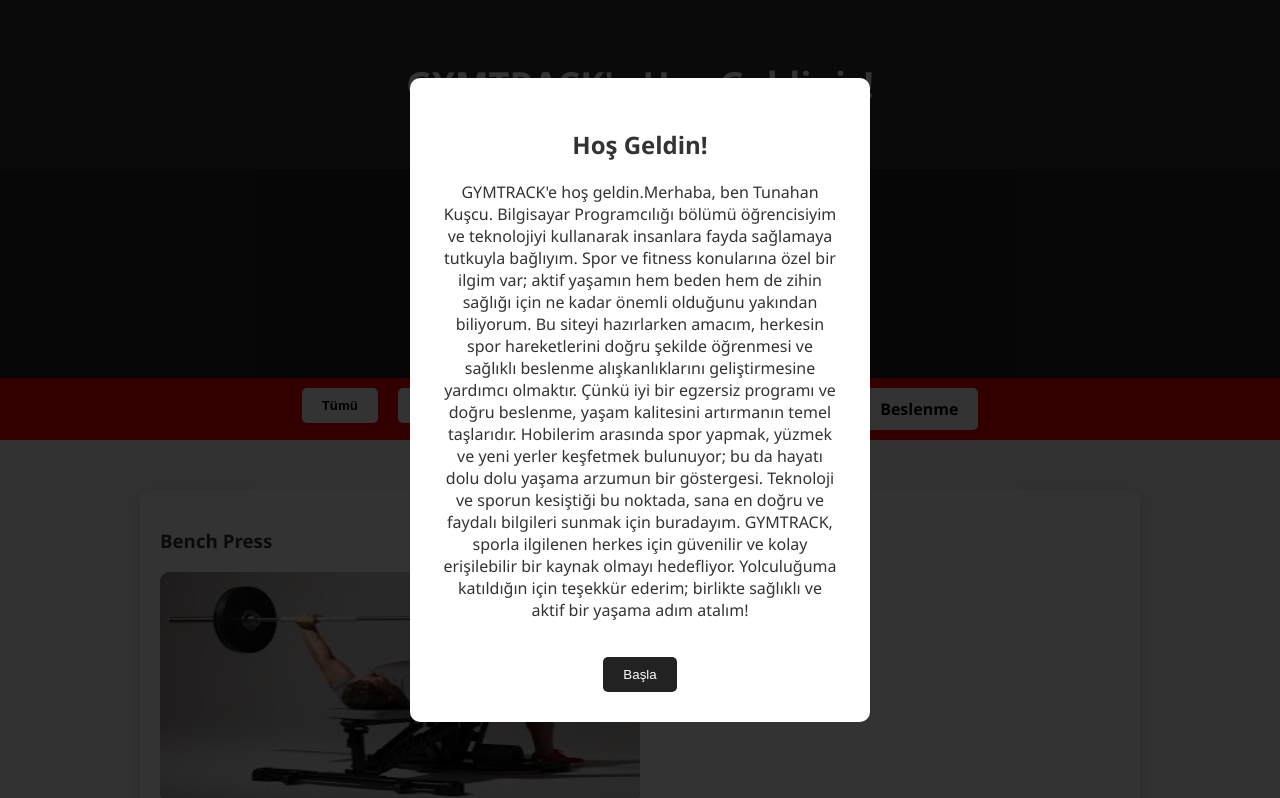
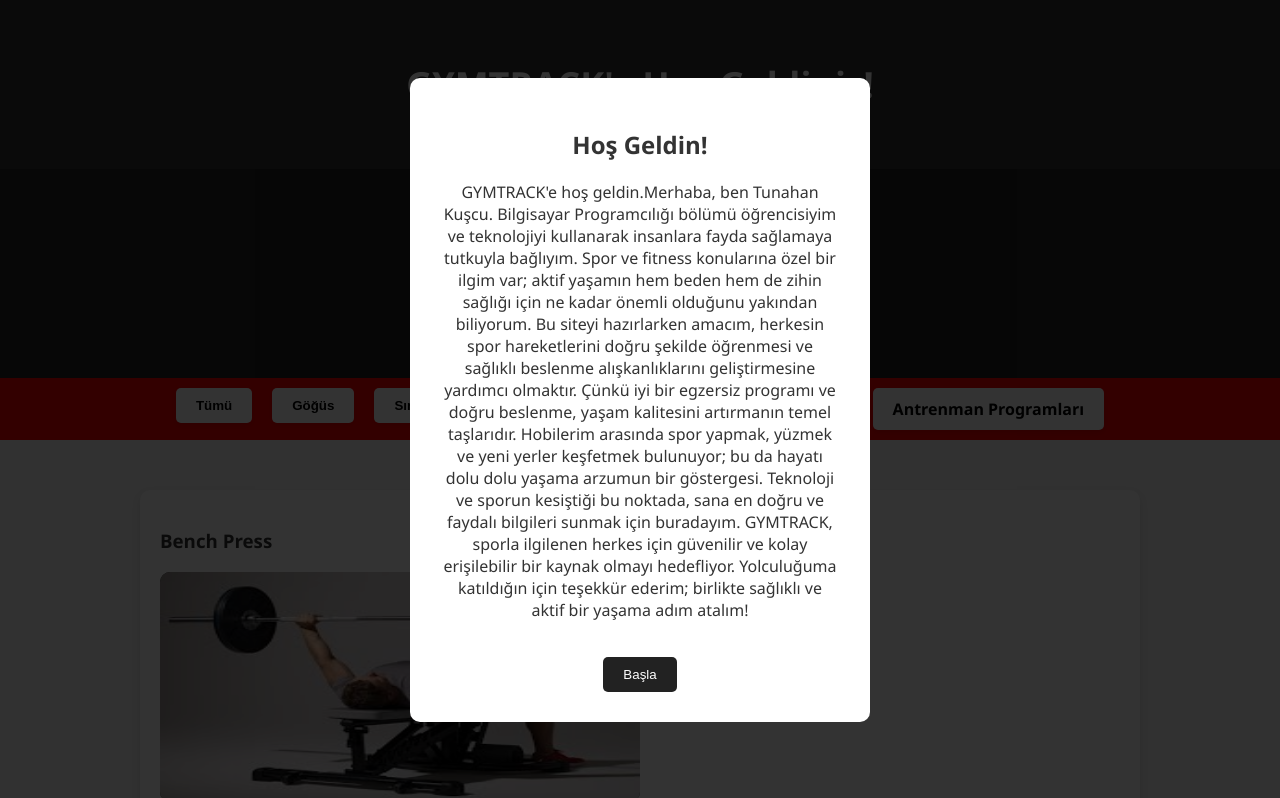
Before and after one commit to tunahankuscu/GYMTRACK_NEW, a plain HTML site: page index.html in a window 1280 px wide. Shown: the top 798 px of the page. Drawn offline with Linux system fonts and the light colour scheme.

Commit message:
ödev güncelleme-5

```diff
--- a/index.html
+++ b/index.html
@@ -54,6 +54,7 @@
       <li><button class="filter-btn" data-filter="kol">Kol</button></li>
       <li><button class="filter-btn" data-filter="bacak">Bacak</button></li>
       <li><a href="beslenme.html" class="filter-btn">Beslenme</a></li>
+      <li><a href="antrenman.html" class="filter-btn">Antrenman Programları</a></li>
     </ul>
   </nav>
 
```
